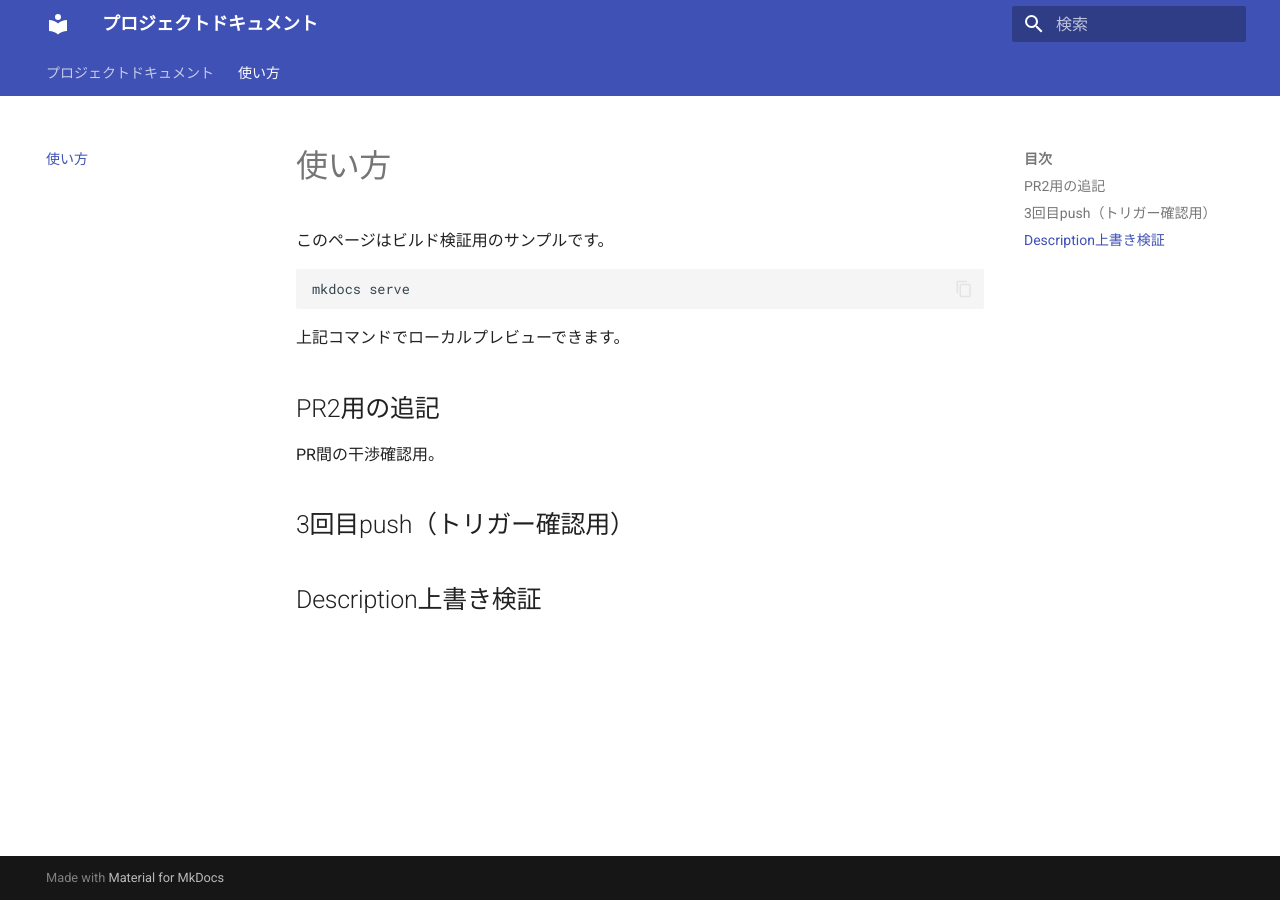
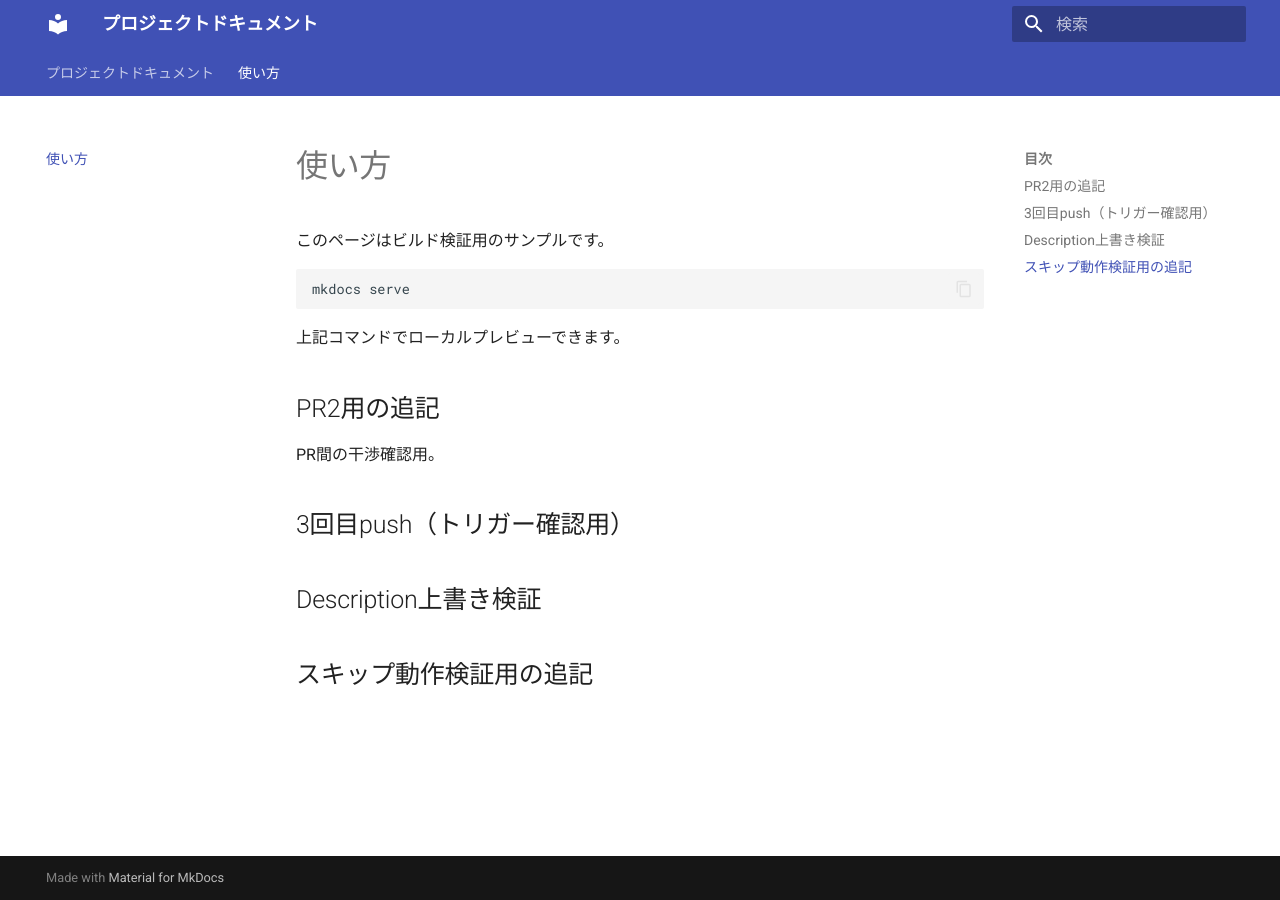
Before and after one commit to Takahiro901/preview-page-test, an MkDocs documentation site: the page built from docs/usage.md, in a window 1280 px wide. Built offline with MkDocs 1.6.1 and Material for MkDocs 9.7.7, drawn with Linux system fonts in a browser that asks for light colours.

Commit message:
docs: スキップ動作検証

```diff
--- a/docs/usage.md
+++ b/docs/usage.md
@@ -16,3 +16,6 @@ PR間の干渉確認用。
 
 
 ## Description上書き検証
+
+
+## スキップ動作検証用の追記
```
